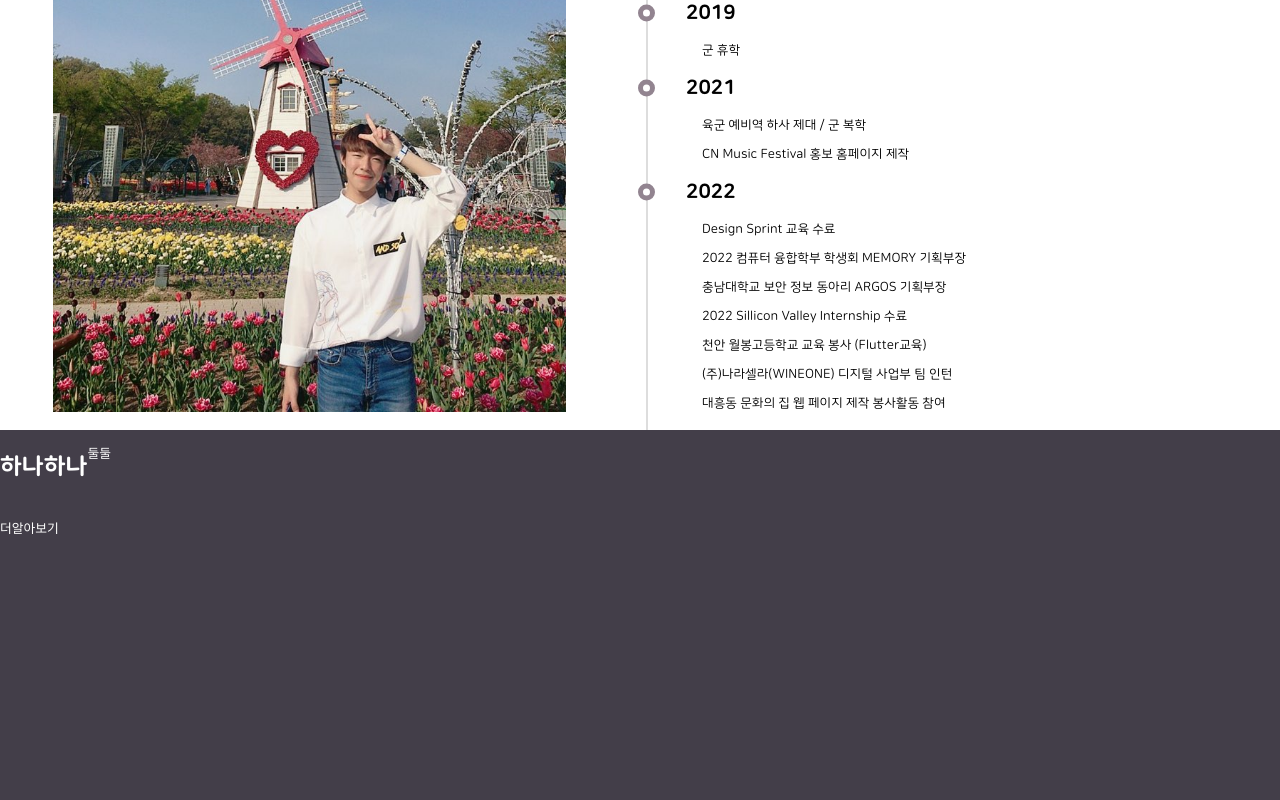
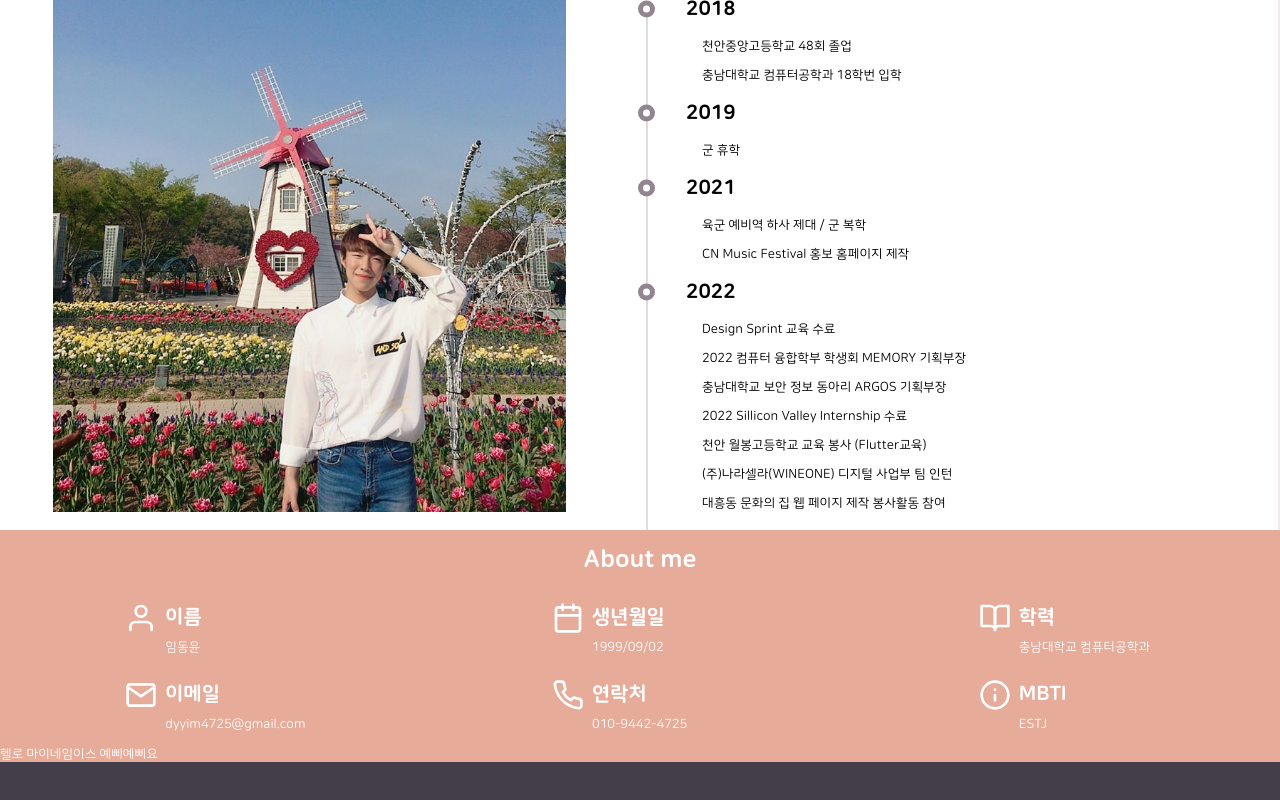
Before and after one commit to DongYounYim/Portfolio, a React (Create React App) app: page / in a window 1280 px wide. Shown: the part 946-1746 px from the top of the page. After the commit the page ends 1708 px from the top, so only its background shows below. Built offline with nearby package versions, Linux system fonts and the light colour scheme.

Commit message:
[Add] About me contents 추가

```diff
--- a/src/SliderContents/SliderContent1.jsx
+++ b/src/SliderContents/SliderContent1.jsx
@@ -3,7 +3,10 @@ import profileImg from "../assets/images/profile.jpg";
 
 const SliderContent1 = () => {
   return (
-    <div style={{ display: "flex" }} className="CardContent" id="content1">
+    <div
+      style={{ display: "flex", backgroundColor: "white" }}
+      className="CardContent"
+    >
       <div
         style={{
           display: "flex",
--- a/src/components/Banner/index.js
+++ b/src/components/Banner/index.js
@@ -4,7 +4,7 @@ export default function Banner() {
       <div className="ParagraphDiv">
         <p>I'm younique</p>
         <p>프론트엔드 개발자 임동윤입니다.</p>
-        <a className="BorderTextBox" href="#content1">
+        <a className="BorderTextBox" href="#intro">
           Get Start
         </a>
       </div>
--- a/src/components/Header/index.js
+++ b/src/components/Header/index.js
@@ -3,13 +3,12 @@ import { Icon, Spacer } from "../";
 export default function Header({ ...props }) {
   return (
     <section className="header" {...props}>
-      <Spacer />
       <h3>I'm younique</h3>
       <Icon
         name="list"
         size={32}
         color="white"
-        style={{ marginRight: "8px" }}
+        style={{ marginRight: "8px", position: "absolute", right: "0" }}
       />
     </section>
   );
--- a/src/components/Slider/index.js
+++ b/src/components/Slider/index.js
@@ -63,13 +63,13 @@ const Slider = ({ children }) => {
   }, [handleResize, state, width, setWidth]);
 
   return (
-    <section
-      id="intro"
+    <div
+      id="slider"
       style={{ transform: `scrollX(${state * 100}%)` }}
       ref={scrollRef}
     >
       {children}
-    </section>
+    </div>
   );
 };
 
--- a/src/page/Main.js
+++ b/src/page/Main.js
@@ -1,4 +1,4 @@
-import { Header, Banner, Slider } from "../components";
+import { Header, Banner, Slider, Icon } from "../components";
 
 import {
   SliderContent1,
@@ -11,21 +11,91 @@ export default function Main() {
     <div>
       <Header />
       <Banner />
+      <section id="intro" style={{ backgroundColor: "#f3e8eb" }}>
+        <h3 className="sectionTitle">Abstract</h3>
         <Slider>
           <SliderContent1 />
           <SliderContent2 />
           <SliderContent3 />
         </Slider>
-      <section style={{ height: "90vh" }}>
-        <div style={{ display: "flex" }}>
+      </section>
+      <section style={{ height: "max-contents", backgroundColor: "#E7AB9A" }}>
+        <h3 className="sectionTitle">About me</h3>
+        <div className="gridContainer">
+          <div className="icon-text-flex-container">
+            <Icon
+              name="user"
+              size={32}
+              color="white"
+              style={{ padding: "0 8px" }}
+            />
             <div>
-            <h3>하나하나</h3>
+              <h4>이름</h4>
+              <span>임동윤</span>
             </div>
-          <p>둘둘</p>
           </div>
+          <div className="icon-text-flex-container">
+            <Icon
+              name="calendar"
+              size={32}
+              color="white"
+              style={{ padding: "0 8px" }}
+            />
             <div>
-          <p>더알아보기</p>
+              <h4>생년월일</h4>
+              <span>1999/09/02</span>
             </div>
+          </div>
+          <div className="icon-text-flex-container">
+            <Icon
+              name="book-open"
+              size={32}
+              color="white"
+              style={{ padding: "0 8px" }}
+            />
+            <div>
+              <h4>학력</h4>
+              <span>충남대학교 컴퓨터공학과</span>
+            </div>
+          </div>
+          <div className="icon-text-flex-container">
+            <Icon
+              name="mail"
+              size={32}
+              color="white"
+              style={{ padding: "0 8px" }}
+            />
+            <div>
+              <h4>이메일</h4>
+              <span>dyyim4725@gmail.com</span>
+            </div>
+          </div>
+          <div className="icon-text-flex-container">
+            <Icon
+              name="phone"
+              size={32}
+              color="white"
+              style={{ padding: "0 8px" }}
+            />
+            <div>
+              <h4>연락처</h4>
+              <span>010-9442-4725</span>
+            </div>
+          </div>
+          <div className="icon-text-flex-container">
+            <Icon
+              name="info"
+              size={32}
+              color="white"
+              style={{ padding: "0 8px" }}
+            />
+            <div>
+              <h4>MBTI</h4>
+              <span>ESTJ</span>
+            </div>
+          </div>
+        </div>
+        <span>헬로 마이네임이스 예삐예삐요</span>
       </section>
     </div>
   );
--- a/src/style/style.scss
+++ b/src/style/style.scss
@@ -72,7 +72,7 @@ li {
   display: flex;
   position: fixed;
   width: 100%;
-  justify-content: space-between;
+  justify-content: center;
   align-items: center;
   font-weight: 600;
   padding: 16px 0;
@@ -102,7 +102,7 @@ li {
 }
 
 .Banner {
-  height: calc(90vh - 64px);
+  height: calc(95vh - 64px);
   position: relative;
   text-align: center;
 
@@ -171,7 +171,7 @@ li {
   }
 }
 
-#intro {
+#slider {
   display: flex;
   overflow-x: scroll;
   scroll-behavior: smooth;
@@ -185,7 +185,6 @@ li {
   .CardContent {
     flex: none;
     width: 100vw;
-    background-color: #fff;
     color: black;
     overflow: hidden;
 
@@ -283,3 +282,42 @@ a {
   width: fit-content;
   height: fit-content;
 }
+
+.sectionTitle {
+  text-align: center;
+  line-height: 1.5;
+  margin: 0;
+  padding: 12px;
+}
+
+.gridContainer {
+  display: grid;
+  grid-template-columns: 1fr 1fr 1fr;
+  grid-template-rows: auto;
+  justify-items: center;
+
+  & > :nth-child(n) {
+    padding: 12px;
+  }
+
+  h4 {
+    margin: 4px 0 8px 0;
+  }
+}
+
+.icon-text-flex-container {
+  display: flex;
+  min-width: 12rem;
+}
+
+@media screen and (max-width: 1023px) {
+  .gridContainer {
+    grid-template-columns: 1fr 1fr;
+  }
+}
+
+@media screen and (max-width: 767px) {
+  .gridContainer {
+    grid-template-columns: 1fr;
+  }
+}
```
Lines whose indentation alone changed are shown as unchanged.
